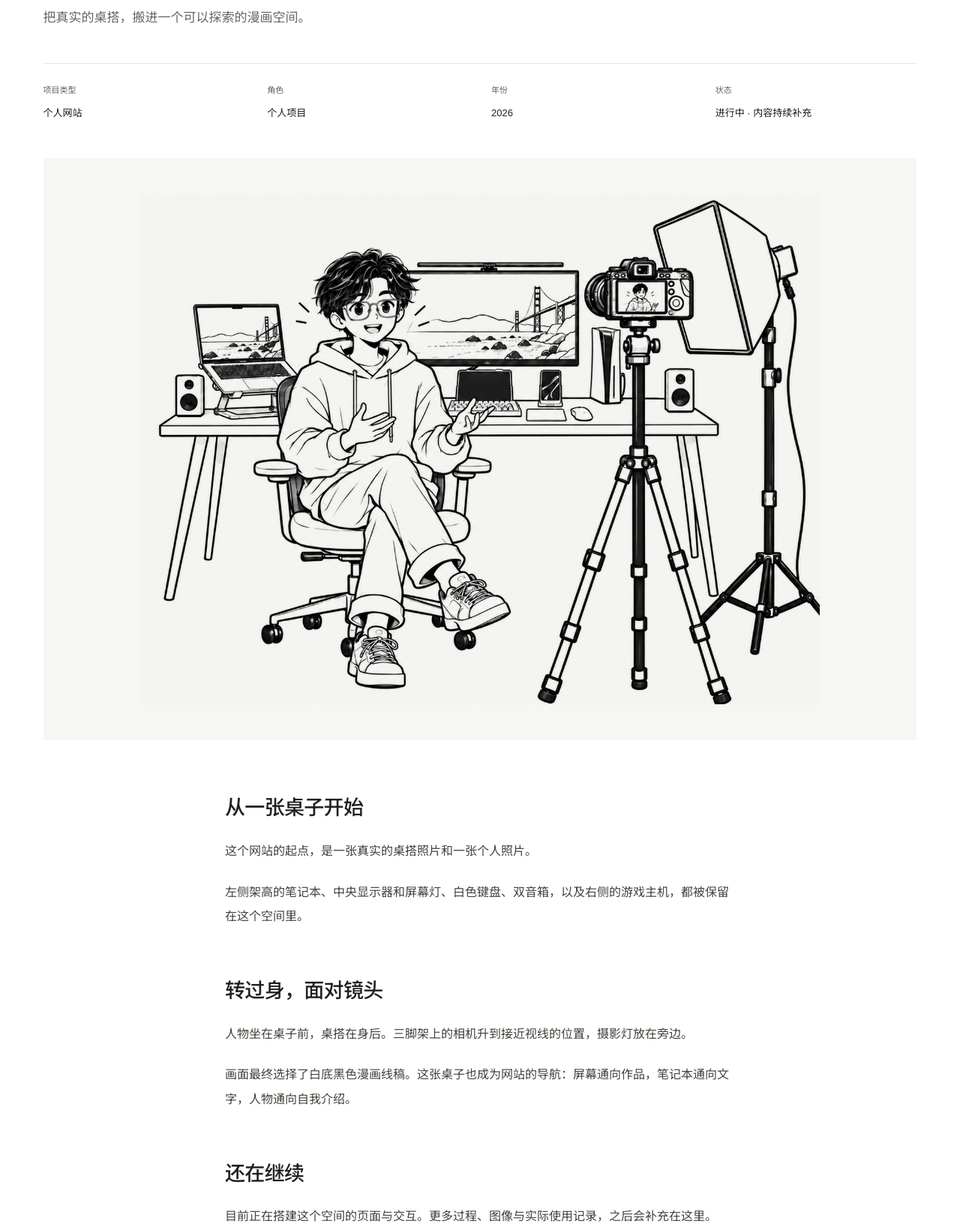
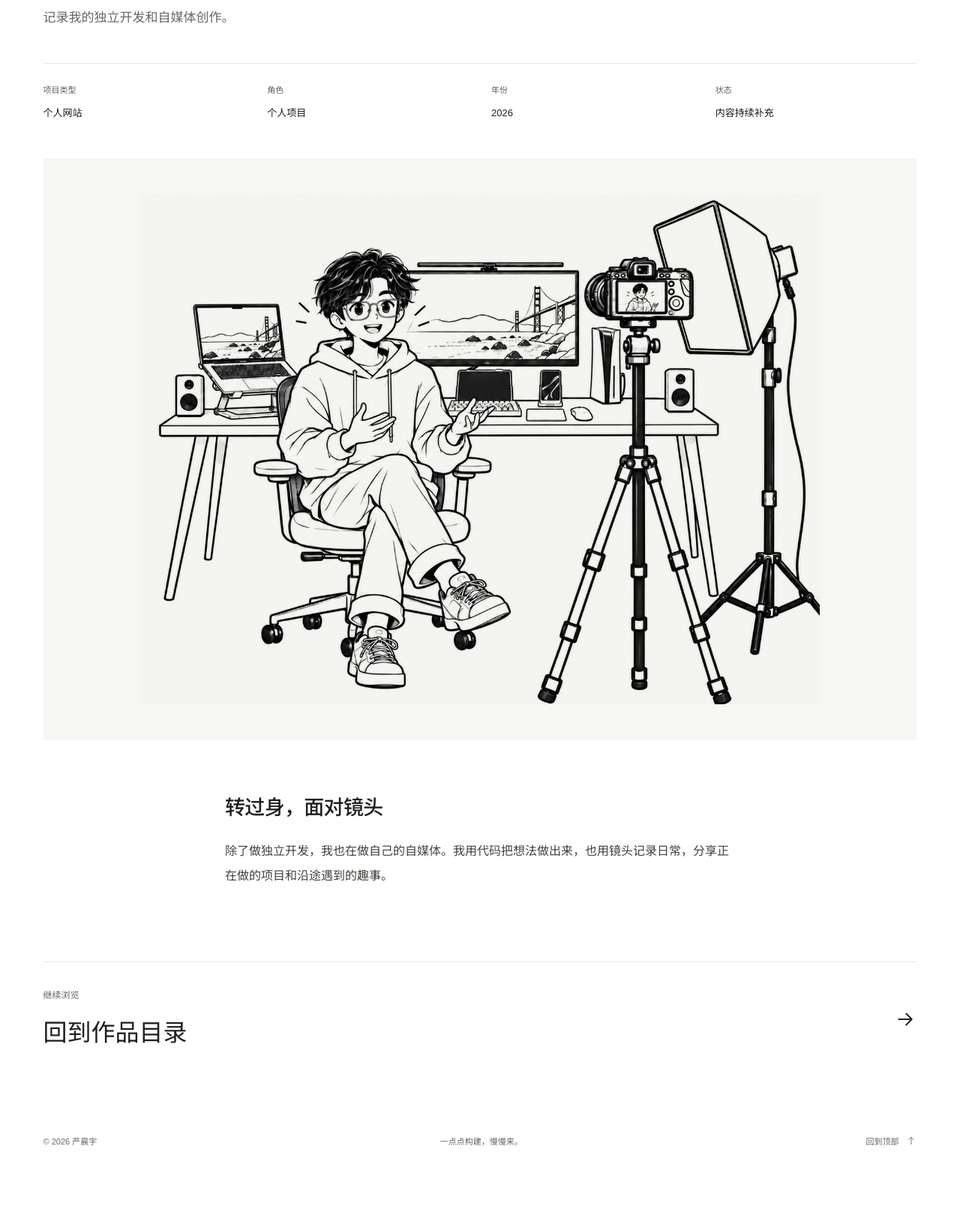
Before and after one commit to Acharya-Yan/acharya-yan.github.io, an Astro site in the folder chenyu-studio/: page /work/online-studio in a window 1280 px wide. Shown: the part 340-1980 px from the top of the page at 75% size. After the commit the page ends 1908 px from the top, so only its background shows below. Built offline with nearby package versions, Linux system fonts and the light colour scheme; Astro itself is replaced by a stand-in of ours.

Commit message:
Present the first work as a personal website

```diff
--- a/chenyu-studio/src/components/SpaceExperience.tsx
+++ b/chenyu-studio/src/components/SpaceExperience.tsx
@@ -69,7 +69,7 @@ export default function SpaceExperience(){
       </>:selected==='work'?<>
         <h2 id="space-detail-title" tabIndex={-1} ref={heading}>正在做的<br/>事情<span>。</span></h2>
         <p className="space-detail-english">Work, in progress.</p>
-        <a className="space-project" href="/work/online-studio/"><img src="/assets/studio-poster.webp" alt="线上工作室的漫画版本"/><div><h3>我的线上工作室</h3><Glyph name="arrow"/></div><p>从桌搭、漫画形象，到可以环绕的空间。</p><span>个人网站 · 进行中</span></a>
+        <a className="space-project" href="/work/online-studio/"><img src="/assets/studio-poster.webp" alt="个人网站的漫画工作室场景"/><div><h3>我的个人网站</h3><Glyph name="arrow"/></div><p>记录我的独立开发和自媒体创作。</p><span>内容持续补充</span></a>
         <h3>屏幕里的下一件事</h3><p>更多作品会放在这里。每一件作品，都有自己的过程与故事。</p>
         <a href="/work/" className="space-detail-link">查看作品目录 <Glyph name="arrow"/></a>
       </>:<>
--- a/chenyu-studio/src/content/work/online-studio.md
+++ b/chenyu-studio/src/content/work/online-studio.md
@@ -1,6 +1,6 @@
 ---
-title: 我的线上工作室
-summary: 把真实的桌搭，搬进一个可以探索的漫画空间。
+title: 我的个人网站
+summary: 记录我的独立开发和自媒体创作。
 date: 2026-10-22
 category: 个人网站
 role: 个人项目
@@ -10,18 +10,6 @@ draft: true
 featured: true
 ---
 
-## 从一张桌子开始
-
-这个网站的起点，是一张真实的桌搭照片和一张个人照片。
-
-左侧架高的笔记本、中央显示器和屏幕灯、白色键盘、双音箱，以及右侧的游戏主机，都被保留在这个空间里。
-
 ## 转过身，面对镜头
 
-人物坐在桌子前，桌搭在身后。三脚架上的相机升到接近视线的位置，摄影灯放在旁边。
-
-画面最终选择了白底黑色漫画线稿。这张桌子也成为网站的导航：屏幕通向作品，笔记本通向文字，人物通向自我介绍。
-
-## 还在继续
-
-目前正在搭建这个空间的页面与交互。更多过程、图像与实际使用记录，之后会补充在这里。
+除了做独立开发，我也在做自己的自媒体。我用代码把想法做出来，也用镜头记录日常，分享正在做的项目和沿途遇到的趣事。
--- a/chenyu-studio/src/pages/work/[slug].astro
+++ b/chenyu-studio/src/pages/work/[slug].astro
@@ -15,7 +15,7 @@ const { Content } = await render(work);
   <article class="case-page shell">
     <a class="back-link" href="/work/"><Icon size={16}/>返回作品</a>
     <header class="case-heading"><h1>{work.data.title}</h1><p>{work.data.summary}</p></header>
-    <dl class="case-meta"><div><dt>项目类型</dt><dd>{work.data.category}</dd></div>{work.data.role && <div><dt>角色</dt><dd>{work.data.role}</dd></div>}<div><dt>年份</dt><dd>{work.data.date.getUTCFullYear()}</dd></div><div><dt>状态</dt><dd>{work.data.draft ? '进行中 · 内容持续补充' : '已发布'}</dd></div></dl>
+    <dl class="case-meta"><div><dt>项目类型</dt><dd>{work.data.category}</dd></div>{work.data.role && <div><dt>角色</dt><dd>{work.data.role}</dd></div>}<div><dt>年份</dt><dd>{work.data.date.getUTCFullYear()}</dd></div><div><dt>状态</dt><dd>{work.data.draft ? '内容持续补充' : '已发布'}</dd></div></dl>
     {work.data.cover && <figure class="case-cover"><img src={work.data.cover} alt={work.data.coverAlt ?? work.data.title} width="1448" height="1086" fetchpriority="high" /></figure>}
     <div class="prose case-prose"><Content/>{work.data.url && <p><a href={work.data.url} target="_blank" rel="noopener noreferrer">访问项目网站</a></p>}</div>
     <nav class="next-project" aria-label="继续浏览">{next ? <a href={`/work/${next.id}/`}><span>下一个作品</span><strong>{next.data.title}</strong><Icon size={30}/></a> : <a href="/work/"><span>继续浏览</span><strong>回到作品目录</strong><Icon size={30}/></a>}</nav>
--- a/chenyu-studio/src/pages/work/index.astro
+++ b/chenyu-studio/src/pages/work/index.astro
@@ -11,7 +11,7 @@ const works = (await getCollection('work', ({ data }) => site.showDrafts || !dat
     <div class="collection-bar"><span>所有作品</span><span>{String(works.length).padStart(2,'0')} 个项目</span></div>
     <div class="work-collection">{works.map(work => <a href={`/work/${work.id}/`} class="work-entry">
       <div class="work-entry-image"><img src={work.data.cover ?? '/assets/desk.webp'} alt={work.data.coverAlt ?? work.data.title} width="1448" height="1086" loading="lazy"/><span class="art-open"><Icon size={24}/></span></div>
-      <div class="work-entry-text"><div><h2>{work.data.title}</h2><p>{work.data.summary}</p></div><span>{work.data.category}<small>{work.data.draft ? '进行中' : work.data.date.getUTCFullYear()}</small></span></div>
+      <div class="work-entry-text"><div><h2>{work.data.title}</h2><p>{work.data.summary}</p></div><span>{work.data.category}<small>{work.data.draft ? '内容持续补充' : work.data.date.getUTCFullYear()}</small></span></div>
     </a>)}</div>
     <div class="collection-end"><span class="serif">More to come.</span><p>{works.length ? '下一个想法，正在路上。' : '作品正在整理，之后会放在这里。'}</p><a class="text-link" href="/">回工作室坐坐 <Icon size={16}/></a></div>
   </div>
```
